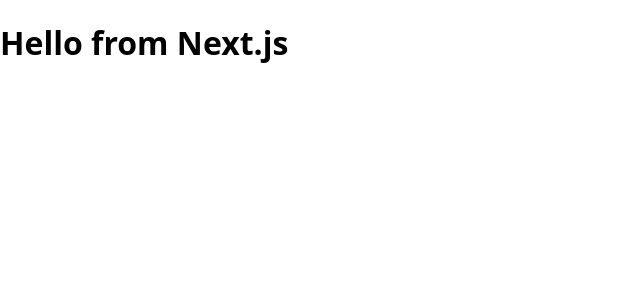
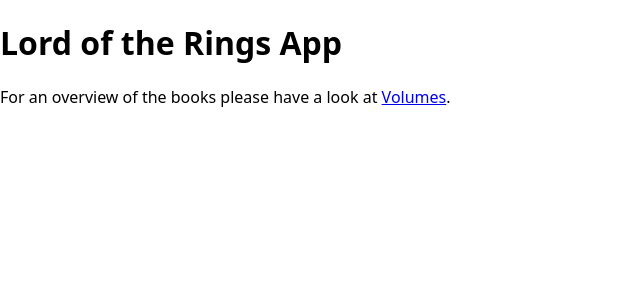
Before and after one commit to josch87/nf-web-lord-of-the-rings-app, a Next.js app: page / in a window 1280 px wide. Shown: the top 300 px of the page, without its empty margins (0-640 px from the left). Built offline with nearby package versions, Linux system fonts and the light colour scheme.

Commit message:
home page

```diff
--- a/pages/index.js
+++ b/pages/index.js
@@ -1,7 +1,13 @@
+import Link from "next/link";
+
 export default function HomePage() {
   return (
     <div>
-      <h1>Hello from Next.js</h1>
+      <h1>Lord of the Rings App</h1>
+      <p>
+        For an overview of the books please have a look at{" "}
+        <Link href="/volumes">Volumes</Link>.
+      </p>
     </div>
   );
 }
```
